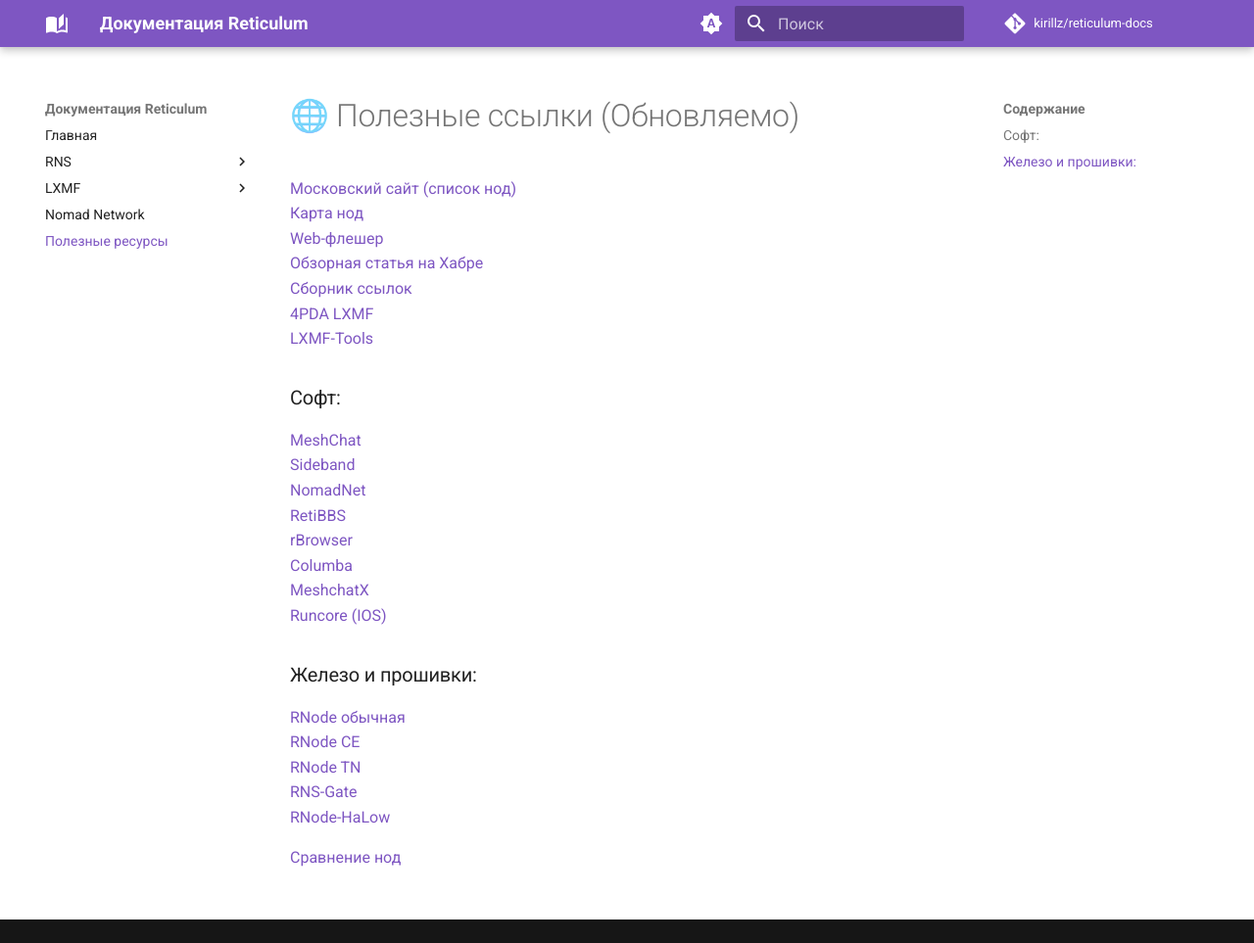
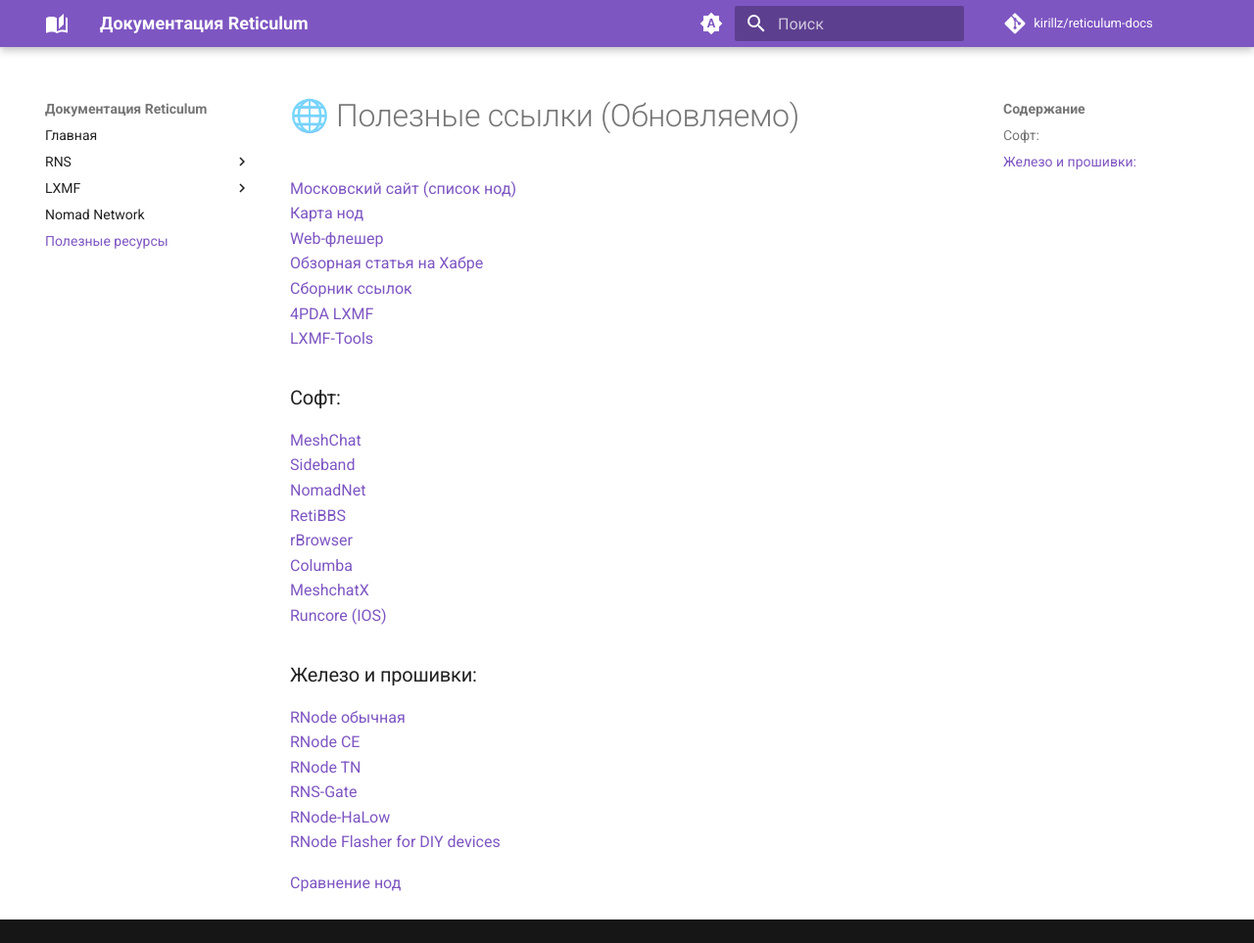
Before and after one commit to kirillz/reticulum-docs, an MkDocs documentation site: the page built from docs/resources/links.md, in a window 1280 px wide and 963 px high. Shown: the whole window at 98% size. Built offline with MkDocs 1.6.1 and Material for MkDocs 9.7.7, drawn with Linux system fonts in a browser that asks for light colours; comment, search, counter and statistics services are not loaded.

Commit message:
Обавлен DIY-flasher  в Полезные ресурсы

```diff
--- a/docs/resources/links.md
+++ b/docs/resources/links.md
@@ -25,5 +25,6 @@
 [RNode TN](https://github.com/attermann/microReticulum_Firmware)
 [RNS-Gate](https://github.com/strijar/RNS-Gate)
 [RNode-HaLow](https://github.com/I-AM-ENGINEER/RNode_Halow_Firmware)
+[RNode Flasher for DIY devices](https://rns.moscow/flasher/)
 
 [Сравнение нод](https://docs.google.com/spreadsheets/d/1Wx1nAqK9-SL29L_OIpaH-1g1FSrVlBEYx3L0WuJVoZU/htmlview)
```
